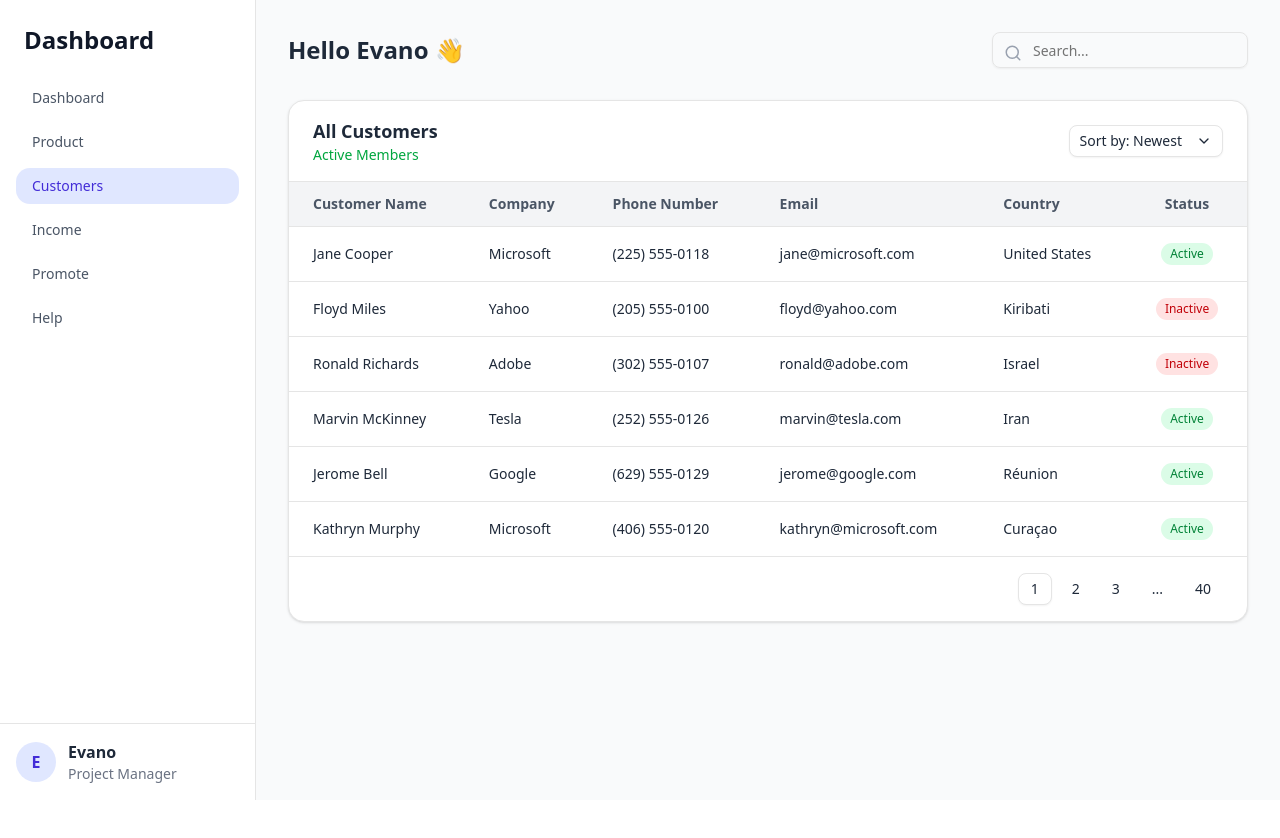
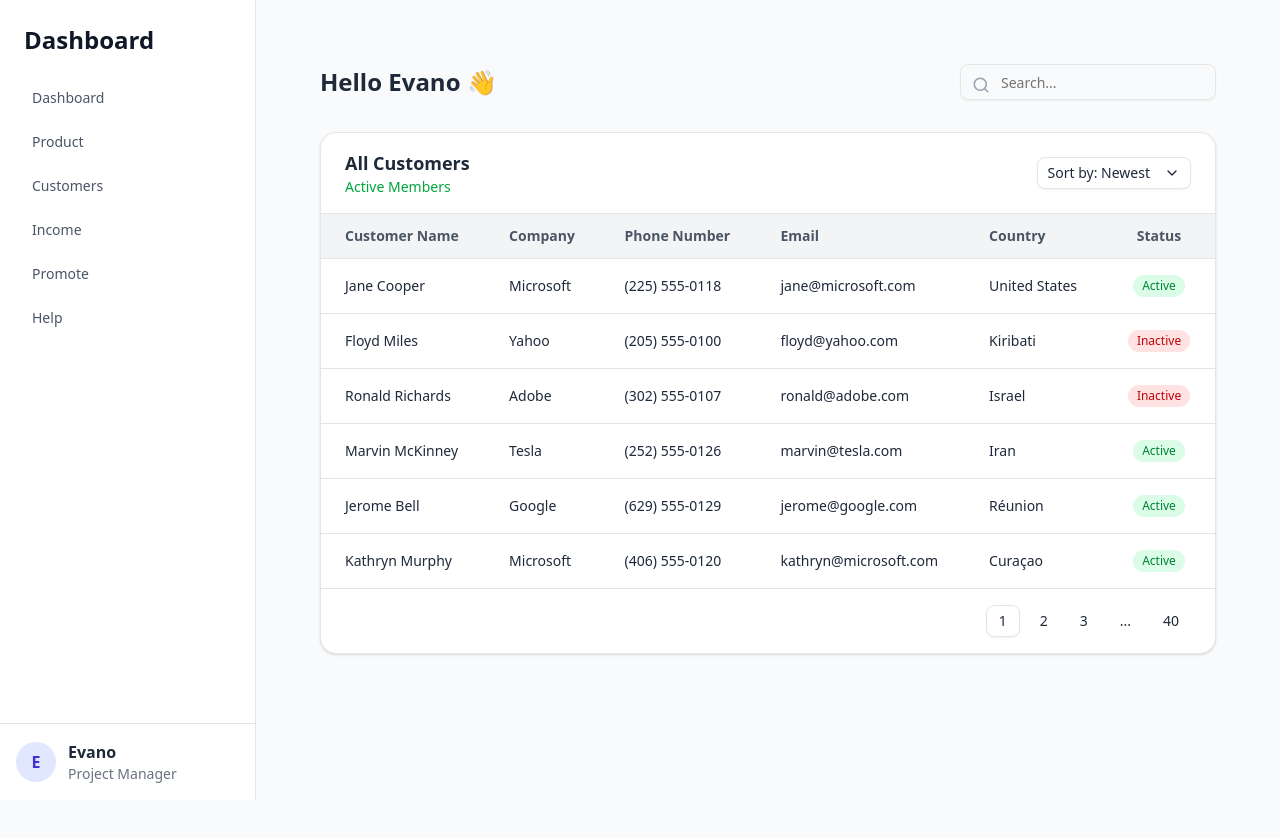
Before and after one commit to ismailAchibat/customer-journey, a Next.js app: page / in a window 1280 px wide. Shown: the top 838 px of the page. Before the commit the page ends 800 px from the top, so only its background shows below. Built offline with nearby package versions, Linux system fonts and the light colour scheme.

Commit message:
sidebar dans layout

```diff
--- a/app/layout.tsx
+++ b/app/layout.tsx
@@ -3,6 +3,7 @@ import { Geist, Geist_Mono } from "next/font/google";
 import "./globals.css";
 import { SidebarProvider, SidebarTrigger } from "@/components/ui/sidebar";
 import { AppSidebar } from "@/components/ui/app-sidebar";
+import Sidebar from "@/components/shared/sidebar";
 
 const geistSans = Geist({
   variable: "--font-geist-sans",
@@ -27,7 +28,10 @@ export default function RootLayout({
   return (
     <html>
       <body>
-        <main>{children}</main>
+        <main className="flex min-h-screen bg-gray-50 text-gray-800">
+          <Sidebar />
+          <div className="flex-1 p-8">{children}</div>
+        </main>
       </body>
     </html>
   );
--- a/app/page.tsx
+++ b/app/page.tsx
@@ -67,31 +67,6 @@ export default function Home() {
 
   return (
     <div className="flex min-h-screen bg-gray-50 text-gray-800">
-      {/* Sidebar */}
-      <aside className="w-64 bg-white border-r flex flex-col justify-between">
-        <div>
-          <div className="p-6 text-2xl font-bold text-gray-900">Dashboard</div>
-          <nav className="px-4 space-y-2">
-            <SidebarItem label="Dashboard" />
-            <SidebarItem label="Product" />
-            <SidebarItem label="Customers" active />
-            <SidebarItem label="Income" />
-            <SidebarItem label="Promote" />
-            <SidebarItem label="Help" />
-          </nav>
-        </div>
-
-        {/* Bottom profile section */}
-        <div className="p-4 border-t flex items-center gap-3">
-          <div className="w-10 h-10 bg-indigo-100 rounded-full flex items-center justify-center text-indigo-700 font-semibold">
-            E
-          </div>
-          <div>
-            <p className="font-semibold">Evano</p>
-            <p className="text-sm text-gray-500">Project Manager</p>
-          </div>
-        </div>
-      </aside>
 
       {/* Main content */}
       <main className="flex-1 p-8">
@@ -186,23 +161,3 @@ export default function Home() {
     </div>
   );
 }
-
-function SidebarItem({
-  label,
-  active = false,
-}: {
-  label: string;
-  active?: boolean;
-}) {
-  return (
-    <button
-      className={`flex w-full px-4 py-2 rounded-xl text-sm font-medium transition ${
-        active
-          ? "bg-indigo-100 text-indigo-700"
-          : "text-gray-600 hover:bg-gray-100"
-      }`}
-    >
-      {label}
-    </button>
-  );
-}
--- /dev/null
+++ b/components/shared/sidebar.tsx
@@ -0,0 +1,73 @@
+"use client";
+
+import { useRouter, usePathname } from "next/navigation";
+
+const Sidebar = () => {
+  const router = useRouter();
+  const pathname = usePathname();
+
+  const items = [
+    { label: "Dashboard", path: "/dashboard" },
+    { label: "Product", path: "/product" },
+    { label: "Customers", path: "/customers" },
+    { label: "Income", path: "/income" },
+    { label: "Promote", path: "/promote" },
+    { label: "Help", path: "/help" },
+  ];
+
+  return (
+    // make the aside exactly the viewport height and stick it to the top
+    <aside className="w-64 h-screen sticky top-0 bg-white border-r flex flex-col">
+      {/* top area grows and becomes scrollable if there are many items */}
+      <div className="flex-1 overflow-y-auto">
+        <div className="p-6 text-2xl font-bold text-gray-900">Dashboard</div>
+        <nav className="px-4 space-y-2">
+          {items.map((item) => (
+            <SidebarItem
+              key={item.path}
+              label={item.label}
+              active={pathname === item.path}
+              onClick={() => router.push(item.path)}
+            />
+          ))}
+        </nav>
+      </div>
+
+      {/* Bottom profile section - stays visible at bottom */}
+      <div className="p-4 border-t flex items-center gap-3">
+        <div className="w-10 h-10 bg-indigo-100 rounded-full flex items-center justify-center text-indigo-700 font-semibold">
+          E
+        </div>
+        <div>
+          <p className="font-semibold">Evano</p>
+          <p className="text-sm text-gray-500">Project Manager</p>
+        </div>
+      </div>
+    </aside>
+  );
+};
+
+export default Sidebar;
+
+function SidebarItem({
+  label,
+  active = false,
+  onClick,
+}: {
+  label: string;
+  active?: boolean;
+  onClick: () => void;
+}) {
+  return (
+    <button
+      onClick={onClick}
+      className={`flex w-full px-4 py-2 rounded-xl text-sm font-medium transition ${
+        active
+          ? "bg-indigo-100 text-indigo-700"
+          : "text-gray-600 hover:bg-gray-100"
+      }`}
+    >
+      {label}
+    </button>
+  );
+}
```
